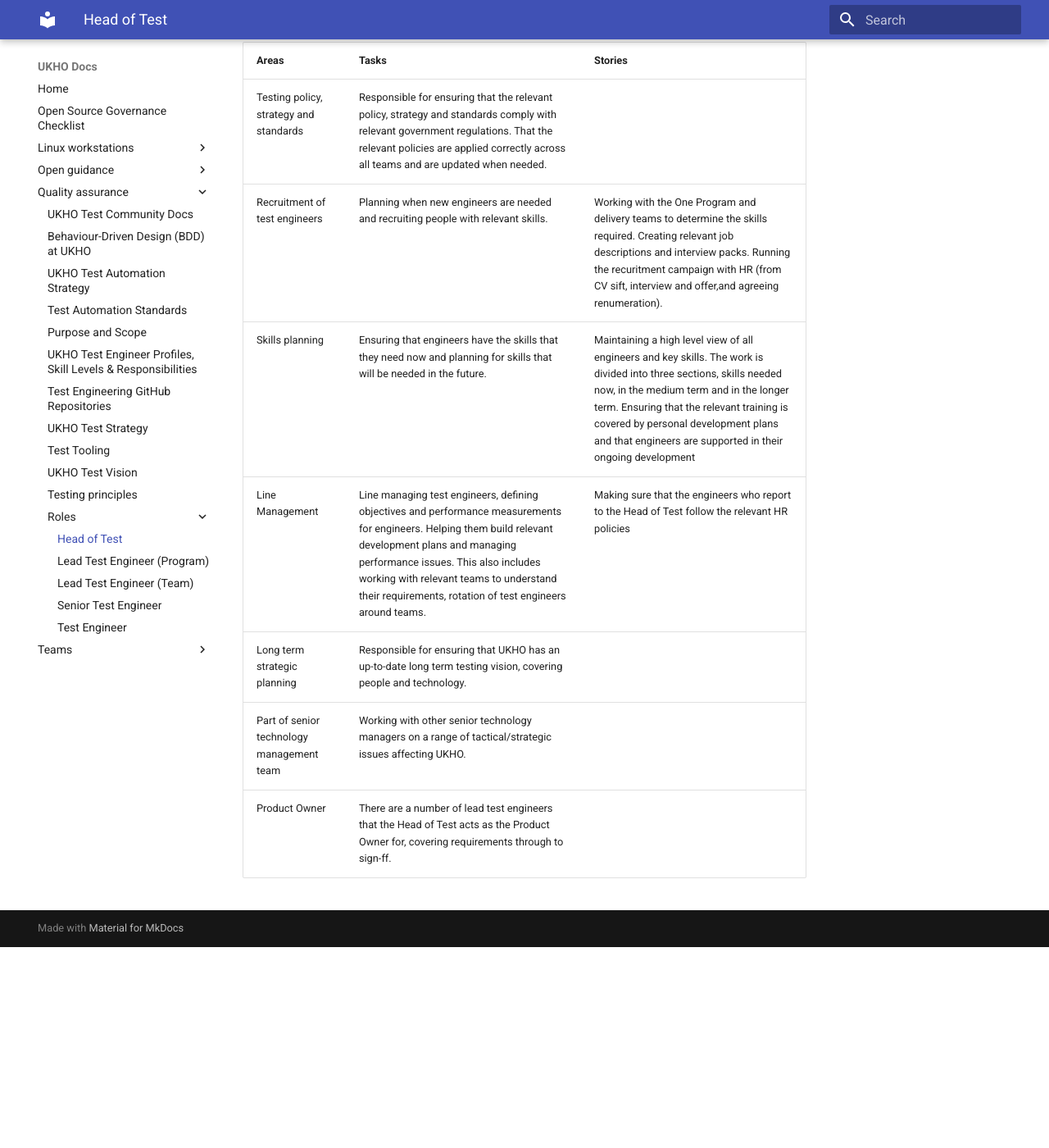
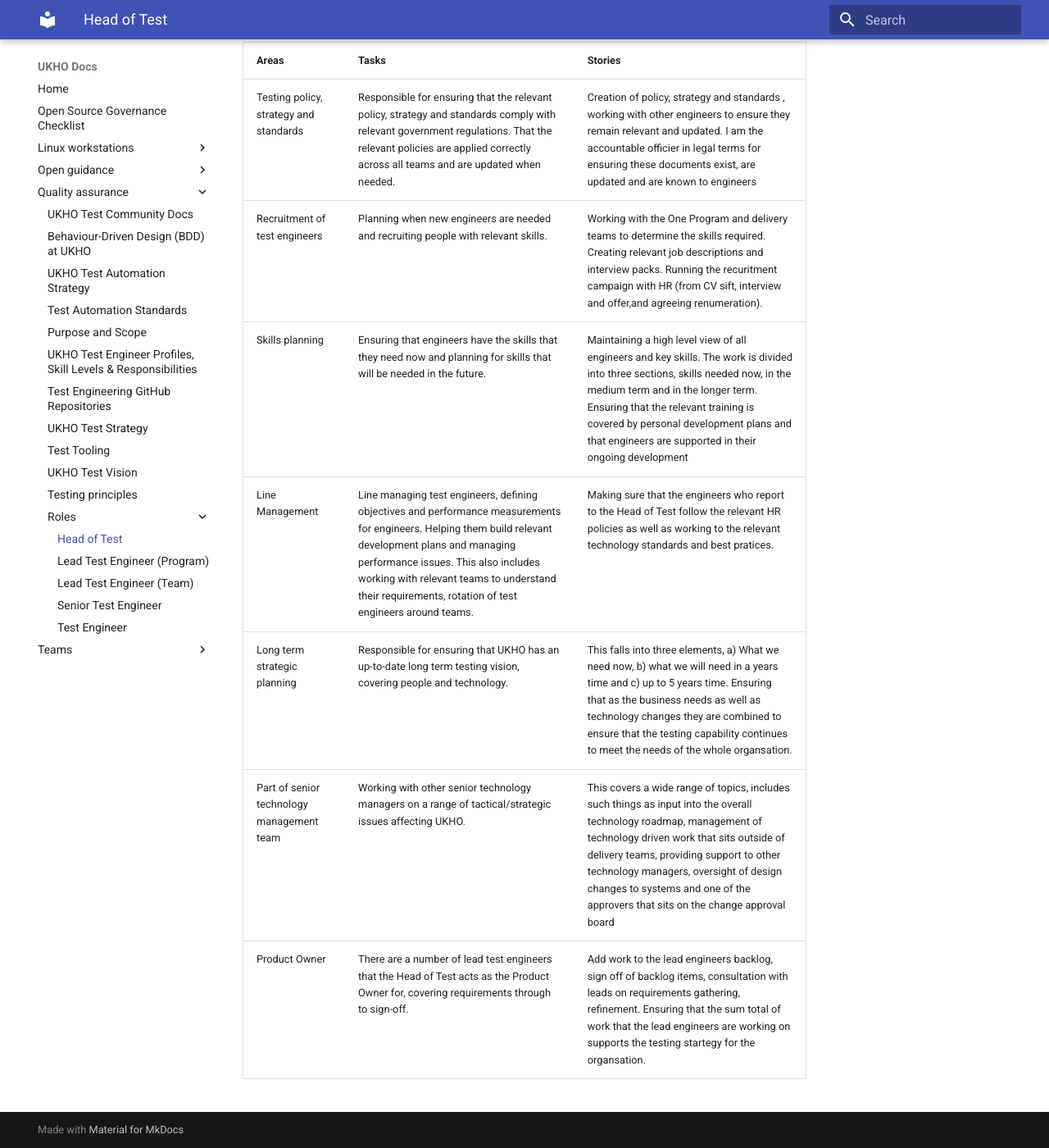
Before and after one commit to UKHO/docs, an MkDocs documentation site: the page built from docs/quality-assurance/roles/head-of-test.md, in a window 1280 px wide and 1400 px high, scrolled down 447 px. Shown: the whole window at 82% size. Built offline with MkDocs 1.6.1 and Material for MkDocs 9.7.7, drawn with Linux system fonts in a browser that asks for light colours; before the commit the page ends 1602 px from its top, so only the background shows below that.

Commit message:
Update head-of-test.md

```diff
--- a/docs/quality-assurance/roles/head-of-test.md
+++ b/docs/quality-assurance/roles/head-of-test.md
@@ -13,10 +13,10 @@ At this level you will:
 
 |  Areas | Tasks | Stories |
 | --- | --- | --- |
-| Testing policy, strategy and standards | Responsible for ensuring that the relevant policy, strategy and standards comply with relevant government regulations. That the relevant policies are applied correctly across all teams and are updated when needed.|  |
+| Testing policy, strategy and standards | Responsible for ensuring that the relevant policy, strategy and standards comply with relevant government regulations. That the relevant policies are applied correctly across all teams and are updated when needed.| Creation of policy, strategy and standards , working with other engineers to ensure they remain relevant and updated. I am the accountable officier in legal terms for ensuring these documents exist, are updated and are known to engineers |
 | Recruitment of test engineers | Planning when new engineers are needed and recruiting people with relevant skills. | Working with the One Program and delivery teams to determine the skills required. Creating relevant job descriptions and interview packs. Running the recuritment campaign with HR (from CV sift, interview and offer,and agreeing renumeration). |
 | Skills planning | Ensuring that engineers have the skills that they need now and planning for skills that will be needed in the future. | Maintaining a high level view of all engineers and key skills. The work is divided into three sections, skills needed now, in the medium term and in the longer term. Ensuring that the relevant training is covered by personal development plans and that engineers are supported in their ongoing development |
-| Line Management | Line managing test engineers, defining objectives and performance measurements for engineers. Helping them build relevant development plans and managing performance issues. This also includes working with relevant teams to understand their requirements, rotation of test engineers around teams. | Making sure that the engineers who report to the Head of Test follow the relevant HR policies |
-| Long term strategic planning | Responsible for ensuring that UKHO has an up-to-date long term testing vision, covering people and technology. |  |
-| Part of senior technology management team | Working with other senior technology managers on a range of tactical/strategic issues affecting UKHO. |  |
-| Product Owner | There are a number of lead test engineers that the Head of Test acts as the Product Owner for, covering requirements through to sign-ff. |  |
+| Line Management | Line managing test engineers, defining objectives and performance measurements for engineers. Helping them build relevant development plans and managing performance issues. This also includes working with relevant teams to understand their requirements, rotation of test engineers around teams. | Making sure that the engineers who report to the Head of Test follow the relevant HR policies as well as working to the relevant technology standards and best pratices.|
+| Long term strategic planning | Responsible for ensuring that UKHO has an up-to-date long term testing vision, covering people and technology. | This falls into three elements, a) What we need now, b) what we will need in a years time and c) up to 5 years time. Ensuring that as the business needs as well as technology changes they are combined to ensure that the testing capability continues to meet the needs of the whole organsation.  |
+| Part of senior technology management team | Working with other senior technology managers on a range of tactical/strategic issues affecting UKHO. | This covers a wide range of topics, includes such things as input into the overall technology roadmap, management of technology driven work that sits outside of delivery teams, providing support to other technology managers, oversight of design changes to systems and one of the approvers that sits on the change approval board |
+| Product Owner | There are a number of lead test engineers that the Head of Test acts as the Product Owner for, covering requirements through to sign-off. | Add work to the lead engineers backlog, sign off of backlog items, consultation with leads on requirements gathering, refinement. Ensuring that the sum total of work that the lead engineers are working on supports the testing startegy for the organsation.  |
```
